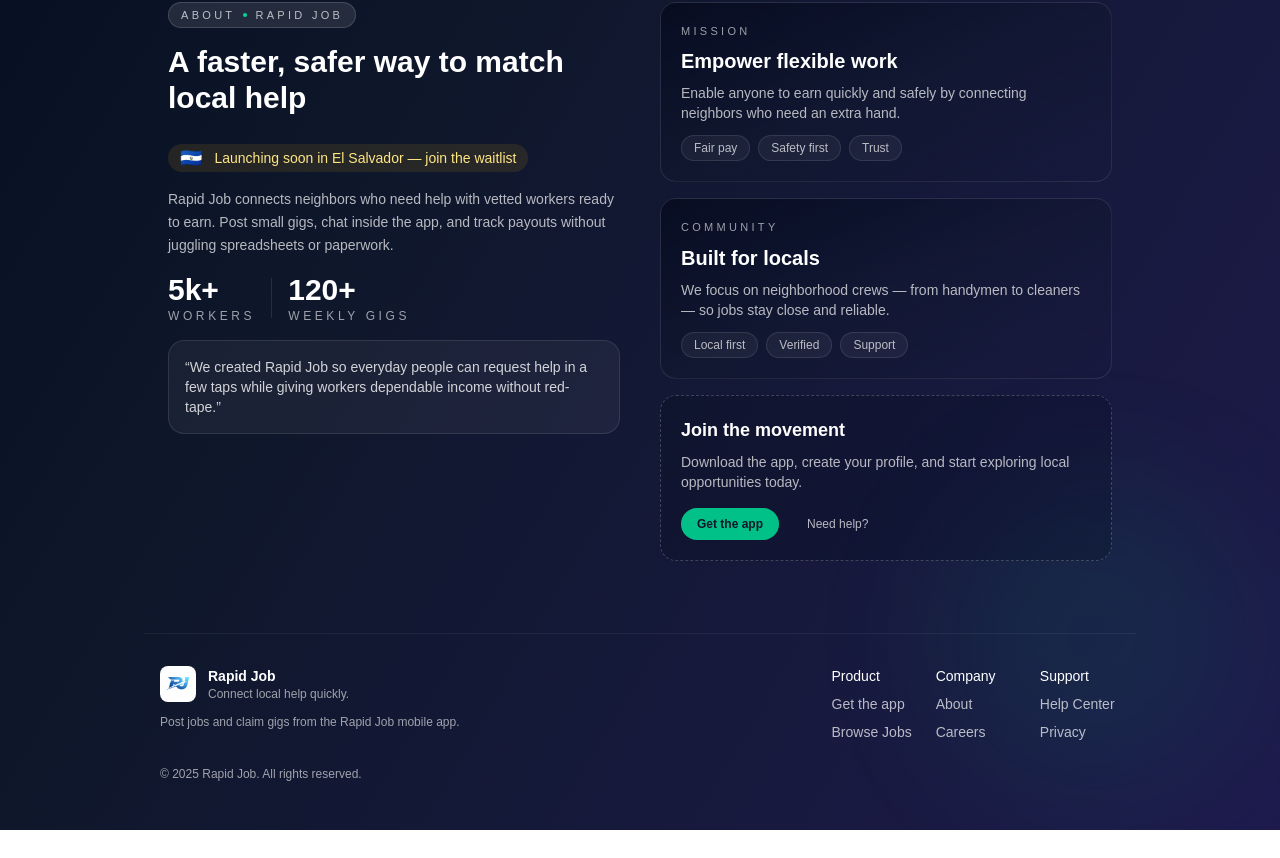
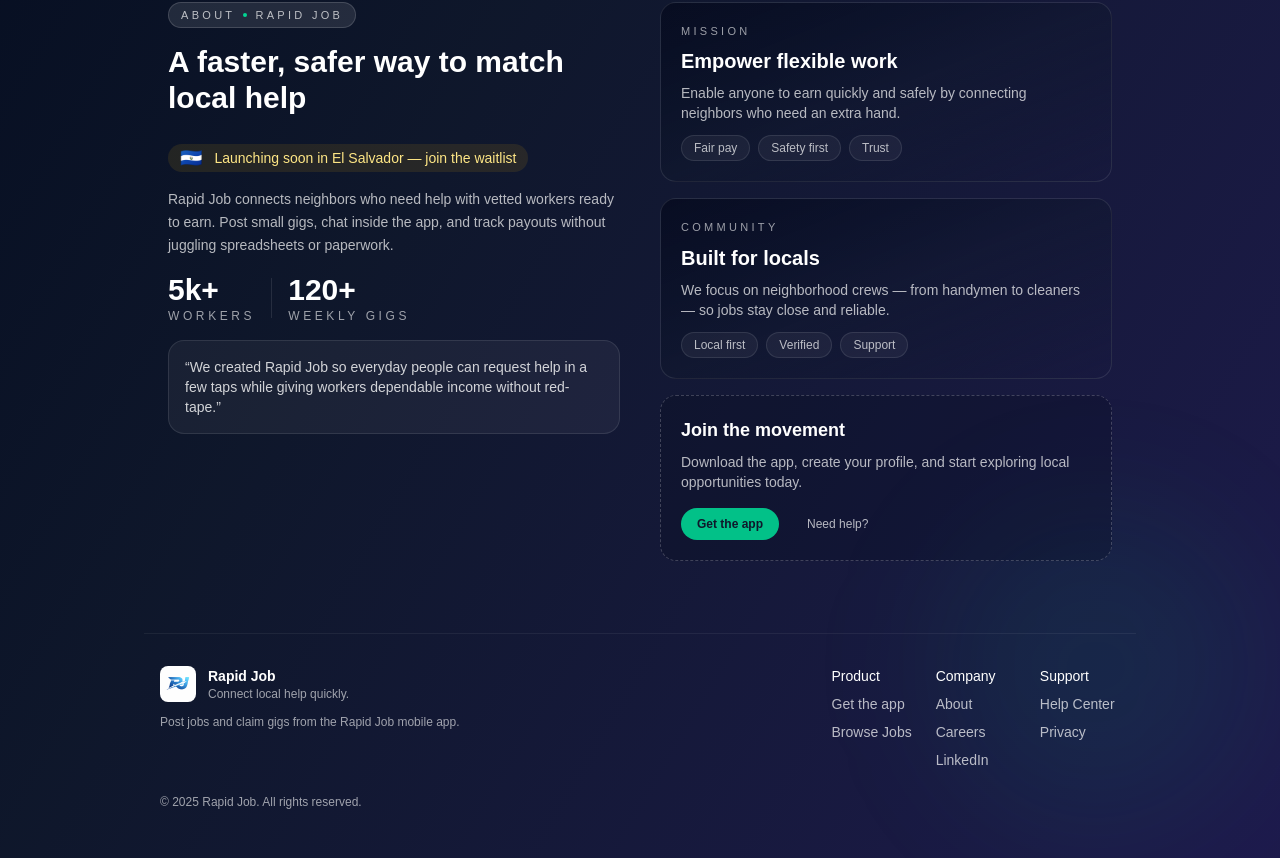
Before and after one commit to jmejiamu/rapid-job-web, a Next.js app: page / in a window 1280 px wide. Shown: the part 1302-2160 px from the top of the page. Before the commit the page ends 2132 px from the top, so only its background shows below. Built offline with nearby package versions, Linux system fonts and the light colour scheme.

Commit message:
adding linkedin page

```diff
--- a/app/page.tsx
+++ b/app/page.tsx
@@ -560,6 +560,16 @@
                         Careers
                       </a>
                     </li>
+                    <li>
+                      <a
+                        href="https://www.linkedin.com/company/rapid-jobs-app/"
+                        target="_blank"
+                        rel="noopener noreferrer"
+                        className="hover:text-white"
+                      >
+                        LinkedIn
+                      </a>
+                    </li>
                   </ul>
                 </div>
                 <div>
```
